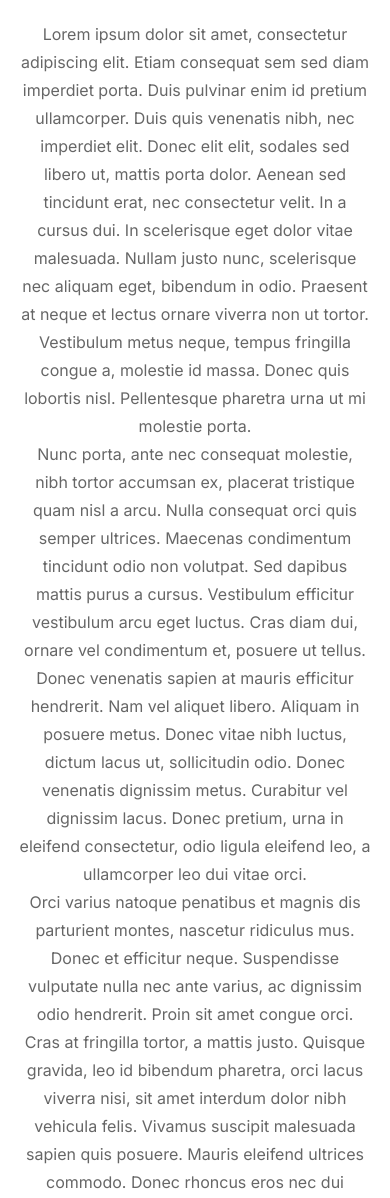
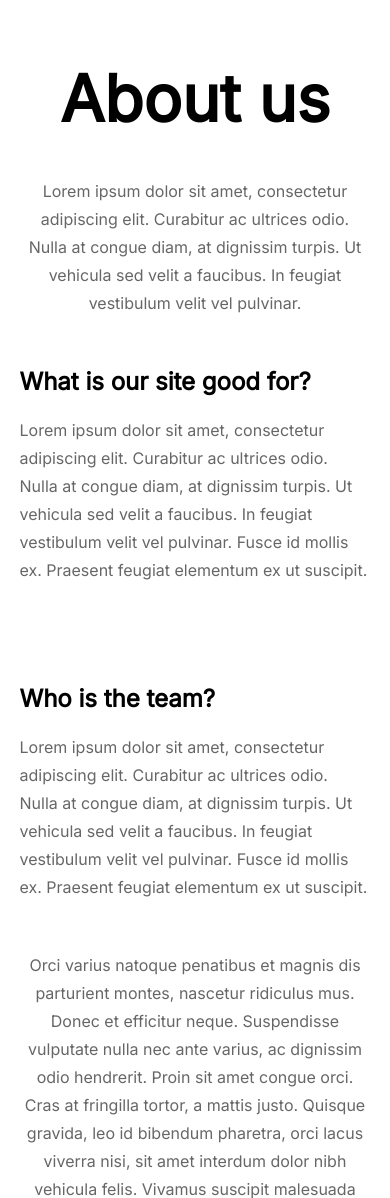
Before and after one commit to IonutTabalae/Soft-Drinks-Organizer, a PHP site: page / in a window 390 px wide. Shown: the part 128-1326 px from the top of the page. Run offline with PHP 8.4, Linux system fonts and the light colour scheme.

Commit message:
responsive design

```diff
--- a/about-us-page/css/about-us.css
+++ b/about-us-page/css/about-us.css
@@ -13,6 +13,35 @@ body {
   color: #00000099;
   margin: 0;
   padding: 0;
+}
+
+h1 {
+  font-weight: 600;
+  font-size: 64px;
+  line-height: 77px;
+  color: black;
+  padding: 40px;
+}
+
+h2 {
+  font-weight: 600;
+  color: black;
+  font-size: 24px;
+  line-height: 29px;
+  text-align: left;
+  padding-bottom: 20px;
+}
+
+.answer {
+  color: #00000099;
+  font-weight: 400;
+  font-size: 16px;
+  line-height: 28px;
+  text-align: left;
+}
+
+.question {
+  padding: 50px 0;
 }
 
 header button {
@@ -229,4 +258,12 @@ footer ul li {
   footer li a {
     font-size: 10px;
   }
+
+  h1 {
+    font-weight: 600;
+    font-size: 50px;
+    line-height: 60px;
+    color: black;
+    padding: 35px;
+  }
 }
--- a/about-us-page/index.html
+++ b/about-us-page/index.html
@@ -23,33 +23,19 @@
     </nav>
     <a class="login" href="#"><button>Login/Register</button></a>
   </header>
-  <!--
-  <div class="top-container">
-    <div class="top-nav">
-      <div class="logo-nav">
 
-      </div>
-      <div class="buttons-nav">
+  <div class="middle-container">
+    <h1>About us</h1>
+    <p >Lorem ipsum dolor sit amet, consectetur adipiscing elit. Curabitur ac ultrices odio. Nulla at congue diam, at dignissim turpis. Ut vehicula sed velit a faucibus. In feugiat vestibulum velit vel pulvinar.</p>
+    <div class="question">
+      <h2>What is our site good for?</h2>
+      <p class="answer">Lorem ipsum dolor sit amet, consectetur adipiscing elit. Curabitur ac ultrices odio. Nulla at congue diam, at dignissim turpis. Ut vehicula sed velit a faucibus. In feugiat vestibulum velit vel pulvinar. Fusce id mollis ex. Praesent feugiat elementum ex ut suscipit.</p>
+    </div>
 
-
-
-      </div>
-      <div class="login">
-
-      </div>
+    <div class="question">
+      <h2>Who is the team?</h2>
+      <p class="answer">Lorem ipsum dolor sit amet, consectetur adipiscing elit. Curabitur ac ultrices odio. Nulla at congue diam, at dignissim turpis. Ut vehicula sed velit a faucibus. In feugiat vestibulum velit vel pulvinar. Fusce id mollis ex. Praesent feugiat elementum ex ut suscipit.</p>
     </div>
-    <div class="bottom-nav">
-      <hr>
-    </div>
-  </div>
--->
-  <div class="middle-container">
-    <p>Lorem ipsum dolor sit amet, consectetur adipiscing elit. Etiam consequat sem sed diam imperdiet porta. Duis pulvinar enim id pretium ullamcorper. Duis quis venenatis nibh, nec imperdiet elit. Donec elit elit, sodales sed libero ut, mattis
-      porta dolor. Aenean sed tincidunt erat, nec consectetur velit. In a cursus dui. In scelerisque eget dolor vitae malesuada. Nullam justo nunc, scelerisque nec aliquam eget, bibendum in odio. Praesent at neque et lectus ornare viverra non ut
-      tortor. Vestibulum metus neque, tempus fringilla congue a, molestie id massa. Donec quis lobortis nisl. Pellentesque pharetra urna ut mi molestie porta.</p>
-    <p>Nunc porta, ante nec consequat molestie, nibh tortor accumsan ex, placerat tristique quam nisl a arcu. Nulla consequat orci quis semper ultrices. Maecenas condimentum tincidunt odio non volutpat. Sed dapibus mattis purus a cursus. Vestibulum
-      efficitur vestibulum arcu eget luctus. Cras diam dui, ornare vel condimentum et, posuere ut tellus. Donec venenatis sapien at mauris efficitur hendrerit. Nam vel aliquet libero. Aliquam in posuere metus. Donec vitae nibh luctus, dictum lacus
-      ut, sollicitudin odio. Donec venenatis dignissim metus. Curabitur vel dignissim lacus. Donec pretium, urna in eleifend consectetur, odio ligula eleifend leo, a ullamcorper leo dui vitae orci.</p>
     <p>Orci varius natoque penatibus et magnis dis parturient montes, nascetur ridiculus mus. Donec et efficitur neque. Suspendisse vulputate nulla nec ante varius, ac dignissim odio hendrerit. Proin sit amet congue orci. Cras at fringilla tortor, a
       mattis justo. Quisque gravida, leo id bibendum pharetra, orci lacus viverra nisi, sit amet interdum dolor nibh vehicula felis. Vivamus suscipit malesuada sapien quis posuere. Mauris eleifend ultrices commodo. Donec rhoncus eros nec dui feugiat,
       tincidunt fermentum mauris finibus. Pellentesque eget nibh vel ipsum rutrum ullamcorper. Donec magna orci, dictum nec turpis ac, rutrum luctus elit. Maecenas aliquet, tellus et vestibulum placerat, libero metus pellentesque est, eu condimentum
```
